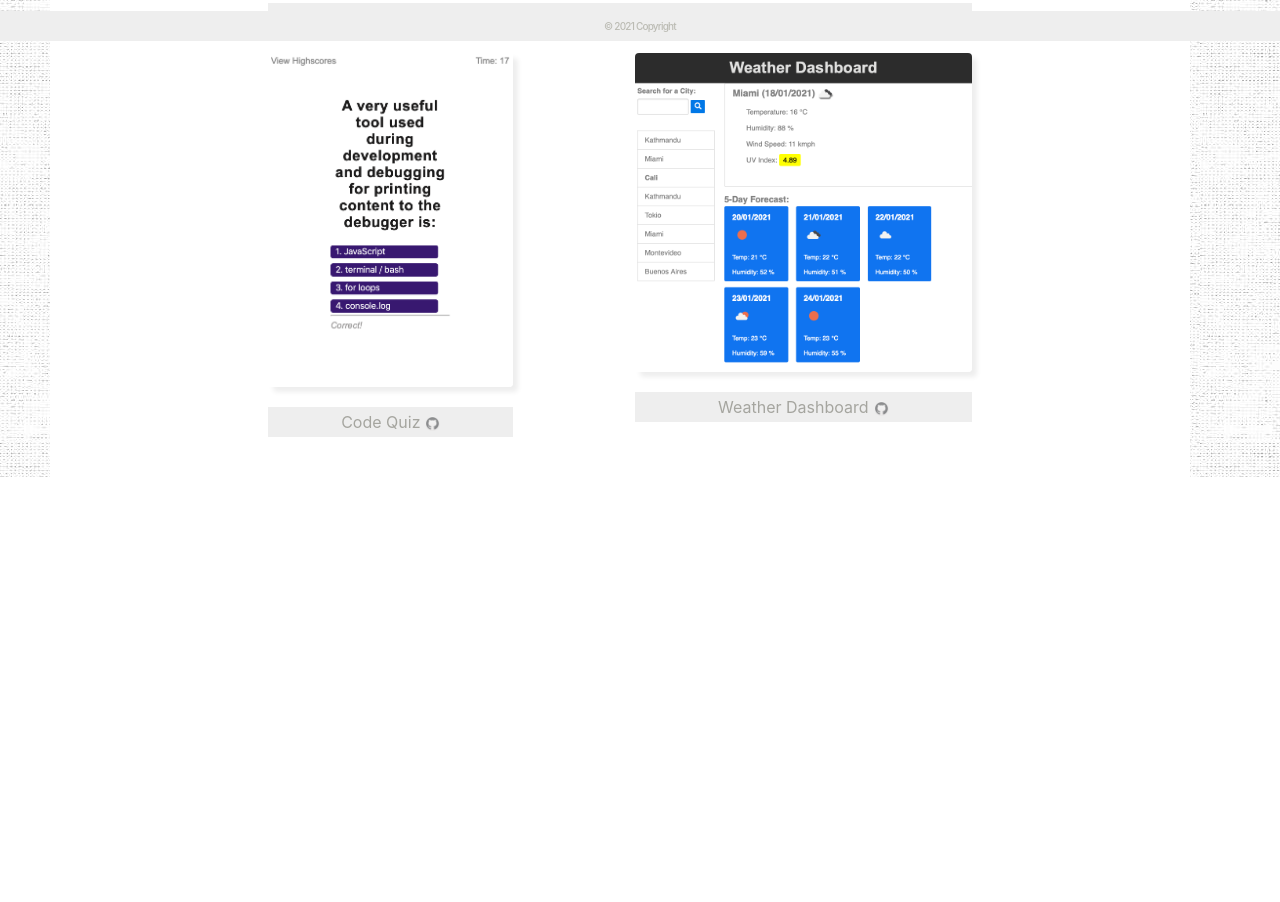
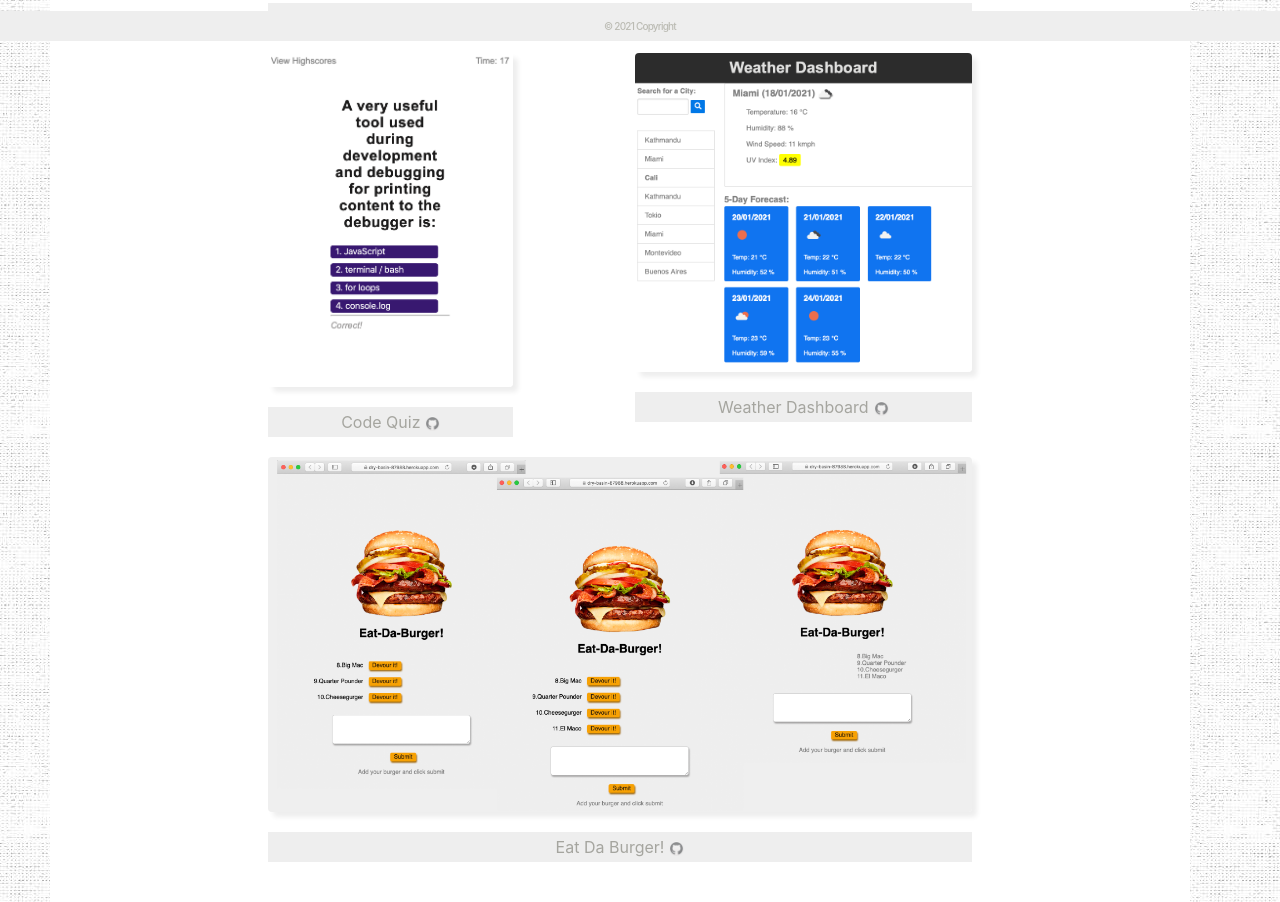
Before and after one commit to avpizarro/Portfolio, a plain HTML site: page index.html in a window 1280 px wide. Shown: the part 759-1661 px from the top of the page. Before the commit the page ends 1236 px from the top, so only its background shows below. Drawn offline with nearby package versions, Linux system fonts and the light colour scheme; a web font is replaced by a local one.

Commit message:
Add Eat-Da-Burger app to index.html

```diff
--- a/index.html
+++ b/index.html
@@ -93,6 +93,22 @@
 
         </div>
 
+        <div class="row">
+
+            <div class="col-lg-2 "></div>
+
+            <div class="col-lg-8 ">
+
+                <a class="test-popup-link" href="https://dry-basin-87988.herokuapp.com/" target="_blank">
+                    <img src="Assets/Images/burger.png" alt="Eat Da Burger App" class="projectPicture">
+                </a>
+                    <figcaption><a class = "git" href= "https://github.com/avpizarro/burger.git" target="_blank">Eat Da Burger!<img class = "fluidicon" src="Assets/Images/fluidicon.png"></a></figcaption>
+                </a>
+
+            </div>
+
+        </div>
+
     </article>
 
 <!--Footer-->
```
Also changed, not shown: Assets/Images/burger.png (added), 2 other files.
